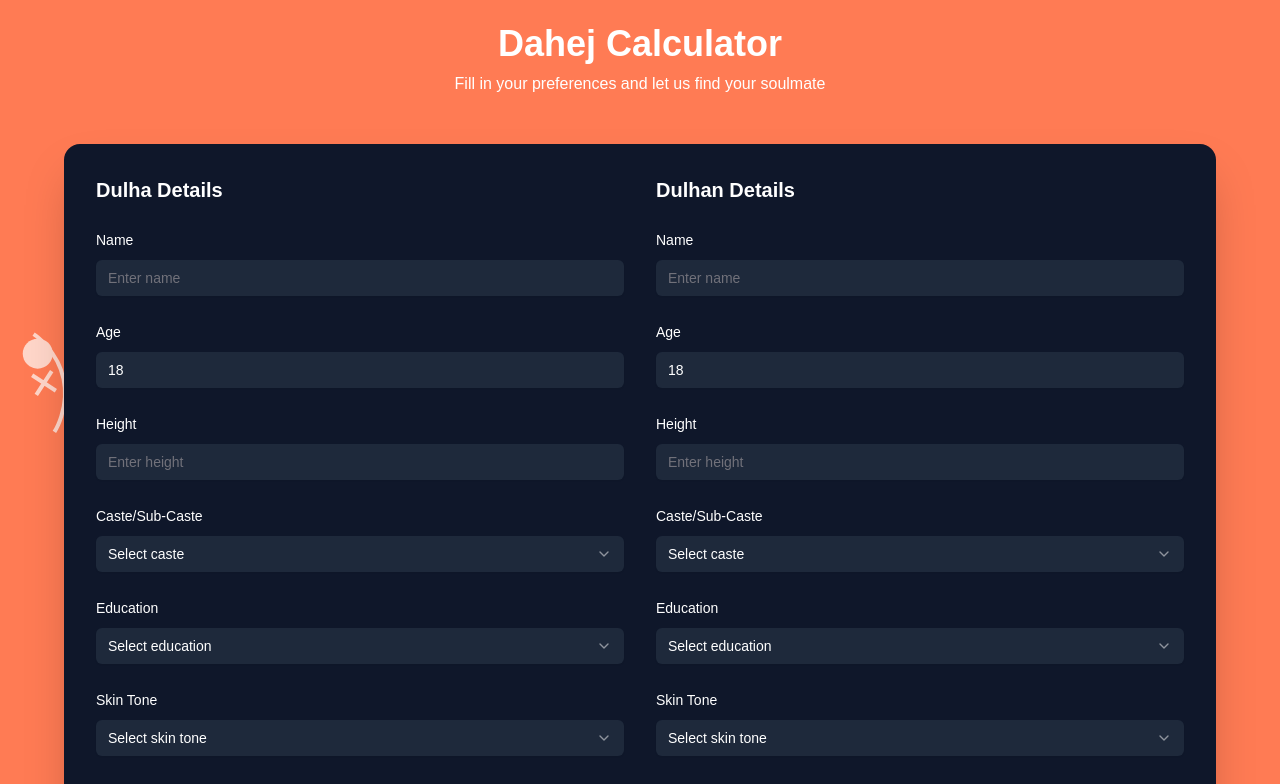
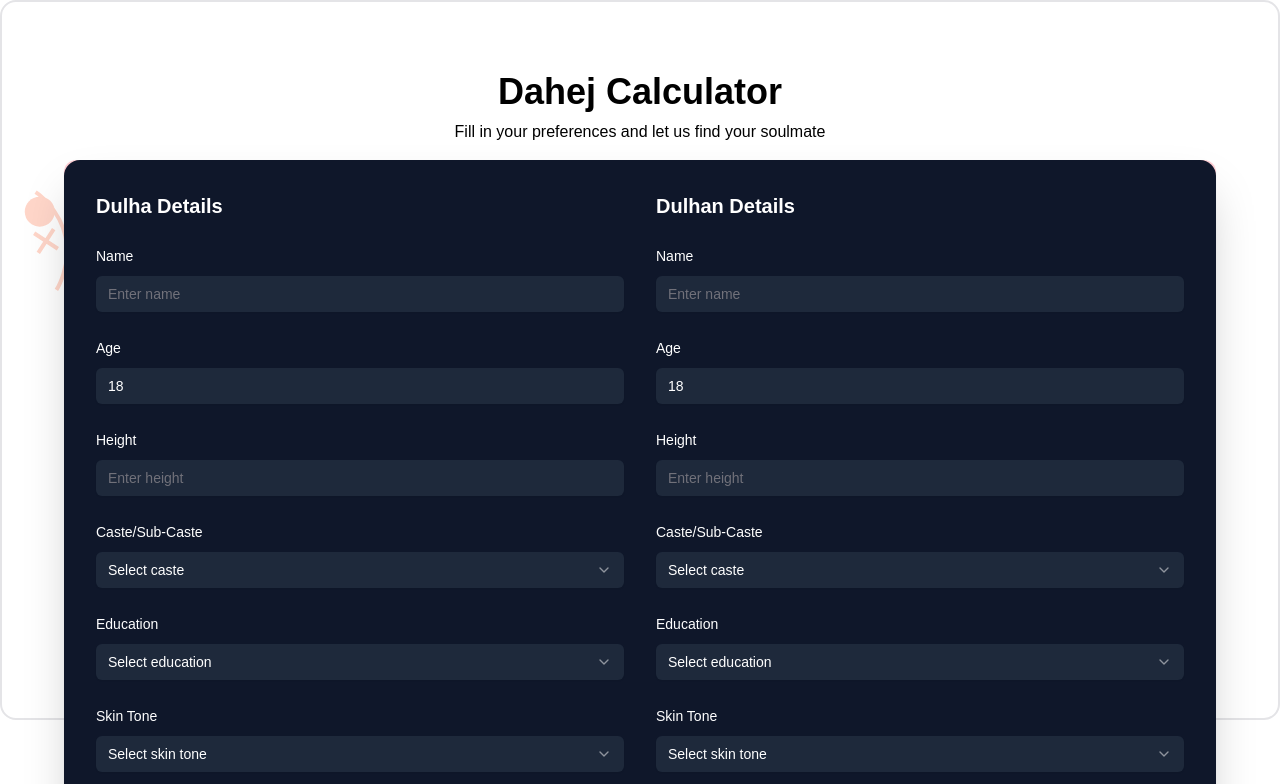
Before and after one commit to viruop/dahej-calculator, a Next.js app: page / in a window 1280 px wide. Shown: the top 784 px of the page. Built offline with nearby package versions, Linux system fonts and the light colour scheme.

Commit message:
completed layout

```diff
--- a/src/components/form.tsx
+++ b/src/components/form.tsx
@@ -1,6 +1,6 @@
 "use client";
 import React from "react";
-import { useForm } from "react-hook-form";
+import { useForm, UseFormReturn } from "react-hook-form";
 import { zodResolver } from "@hookform/resolvers/zod";
 import { formSchema } from "@/schemas/formSchema";
 import { FormValues } from "@/types/index";
@@ -132,9 +132,9 @@ export default function ParentPage() {
   };
 
   return (
-    <div className="min-h-screen bg-[#FF7B54] flex flex-col items-center justify-center p-6 relative overflow-hidden">
-      {/* Background SVG Elements */}
-      <div className="absolute inset-0 overflow-hidden">
+    <div className="w-full h-[90vh] relative">
+      {/* First Section as background */}
+      <div className=" rounded-2xl border-2 bg-white absolute inset-0 overflow-hidden z-0">
         {/* Top left running figure */}
         <div className="absolute -left-4 top-1/4 transform -rotate-12">
           <svg
@@ -196,14 +196,8 @@ export default function ParentPage() {
     ))} */}
       </div>
 
-      <h1 className="text-4xl font-bold text-white mb-2 relative z-10">
-        Dahej Calculator
-      </h1>
-      <p className="text-white mb-12 relative z-10">
-        Fill in your preferences and let us find your soulmate
-      </p>
-
-      <div className="relative z-10 w-full max-w-6xl">
+      {/* Second Section */}
+      <div className="w-[90%] h-full relative top-40 z-10 mx-auto rounded-xl bg-rose-200 shadow-sm">
         {/* Main dark form section */}
         <div className="bg-[#0F172A] p-8 rounded-2xl shadow-2xl mb-4">
           <div className="grid md:grid-cols-2 gap-8">
@@ -230,7 +224,7 @@ export default function ParentPage() {
             {/* Match Button */}
           </div>
         </div>
-        <div className="bg-white p-6 rounded-xl shadow-lg">
+        <div className="p-6 rounded-xl">
           <Button
             className="w-full bg-[#FF7B54] text-white hover:bg-[#FF6B3D] text-lg font-semibold py-6"
             onClick={handleMatch}
@@ -239,12 +233,20 @@ export default function ParentPage() {
           </Button>
         </div>
       </div>
+
+      {/* Header and Description */}
+      <div className="absolute top-[10%] w-full text-center z-10">
+        <h1 className="text-4xl font-bold text-black mb-2">Dahej Calculator</h1>
+        <p className="text-black mb-12">
+          Fill in your preferences and let us find your soulmate
+        </p>
+      </div>
     </div>
   );
 }
 
 // RenderFormFields Component - A reusable function to render form fields
-const RenderFormFields = ({ form }: { form: any }) => (
+const RenderFormFields = ({ form }: { form: UseFormReturn<FormValues> }) => (
   <>
     <FormField
       control={form.control}
```
Lines whose indentation alone changed are shown as unchanged.
